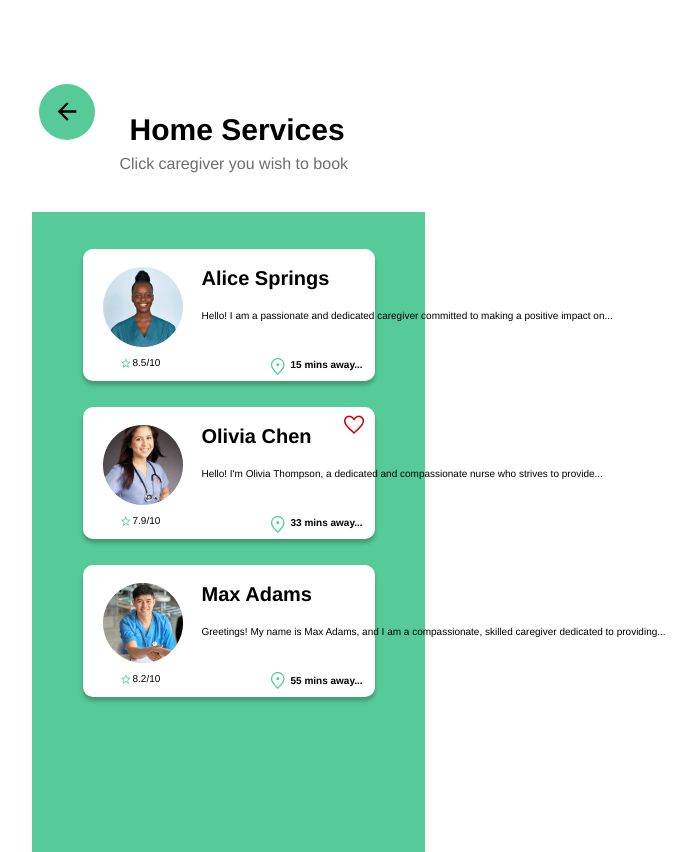
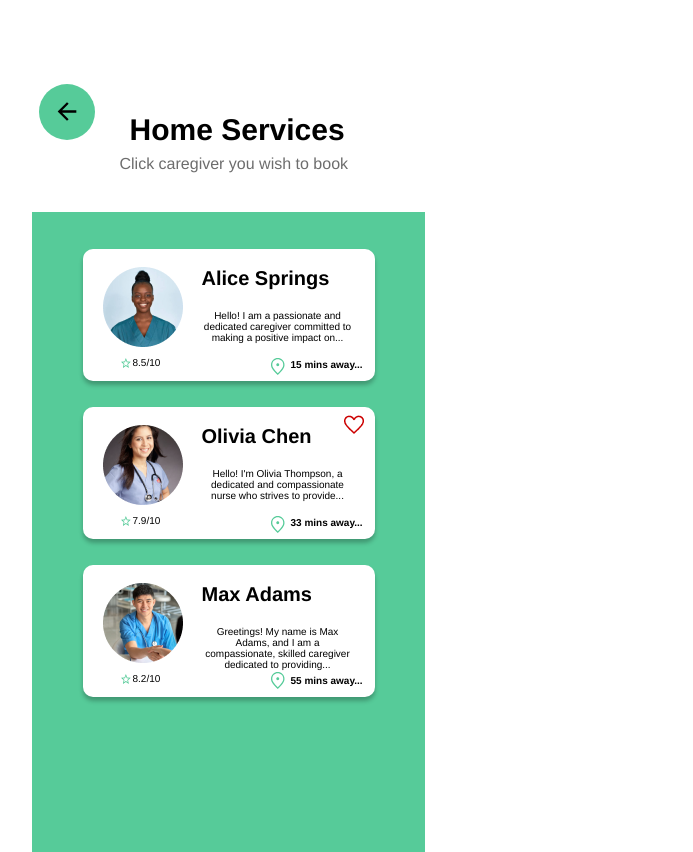
Before and after one commit to accenturebootcamp/myCare, a React (Create React App) app: page /HomeServices in a window 1280 px wide. Shown: the whole page, without its empty margins (412-1105 px from the left). Built offline with nearby package versions, Linux system fonts and the light colour scheme; what aws-amplify would draw is missing.

Commit message:
Update HomeServices.css

```diff
--- a/src/pages/HomeServices.css
+++ b/src/pages/HomeServices.css
@@ -144,6 +144,7 @@
     position: absolute;
     top: 33px;
     width: 152px;
+    white-space: normal;
   }
 
   .home-caregivers-list .img {
```
